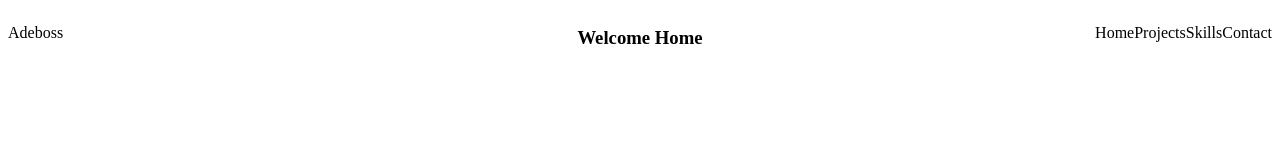
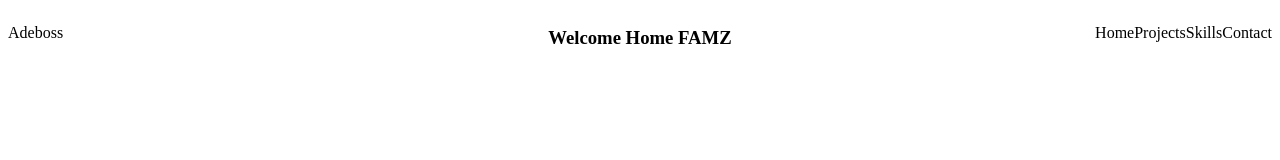
Before and after one commit to Adebozz/my-porfolio, a Next.js app: page / in a window 1280 px wide. Shown: the top 160 px of the page. Built offline with nearby package versions, Linux system fonts and the light colour scheme.

Commit message:
`Update "Welcome Home" text to "Welcome Home FAMZ" in Home component`

```diff
--- a/pages/index.js
+++ b/pages/index.js
@@ -14,7 +14,7 @@ export default function Home() {
           transition={{ delay: 0.8, duration: 0.6 }}
           className="text-4xl font-bold text-gray-800 dark:text-gray-200"
         >
-          Welcome Home
+          Welcome Home FAMZ
         </motion.h3>
       </div>
     </AuroraBackground>
```
